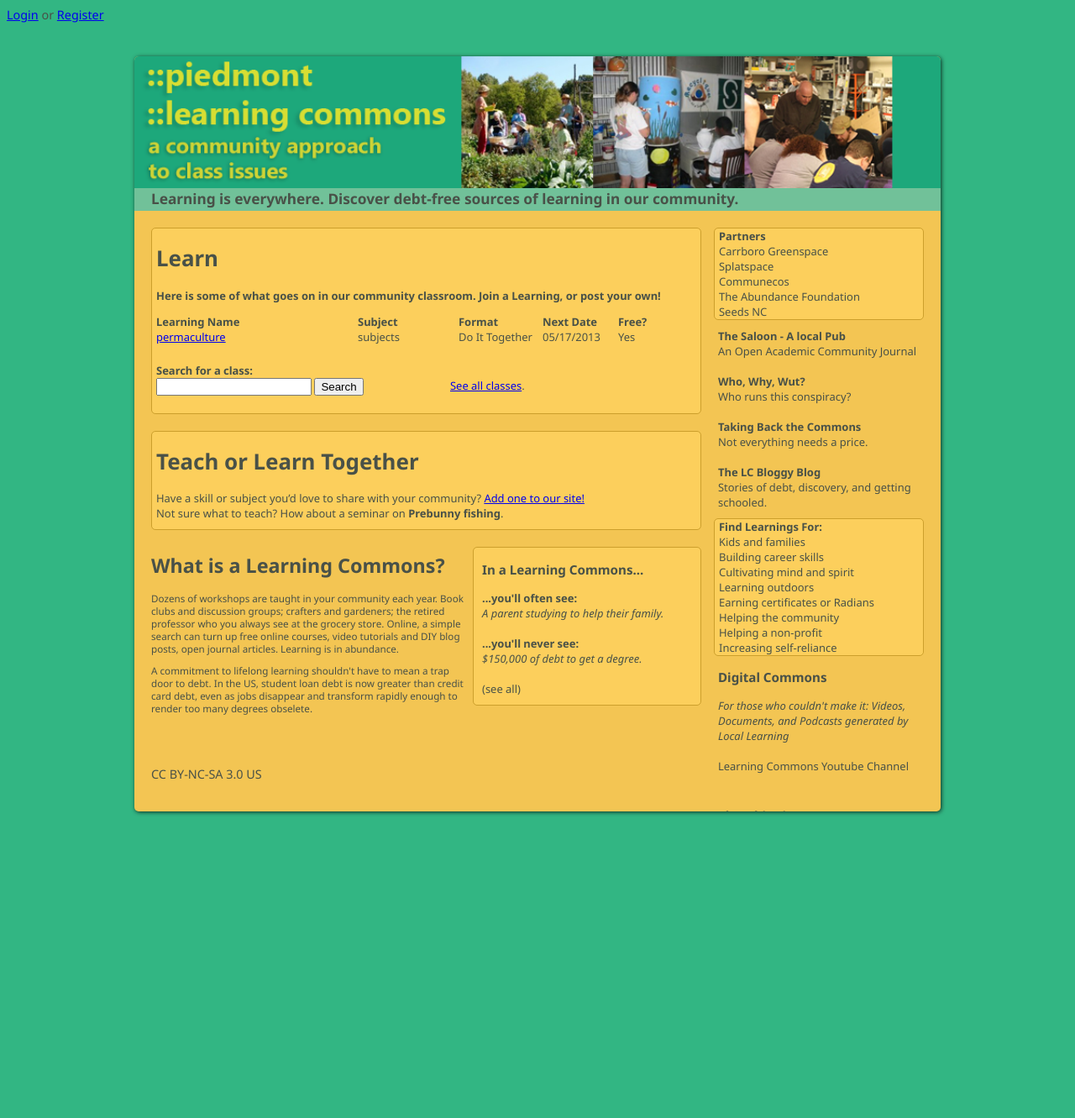
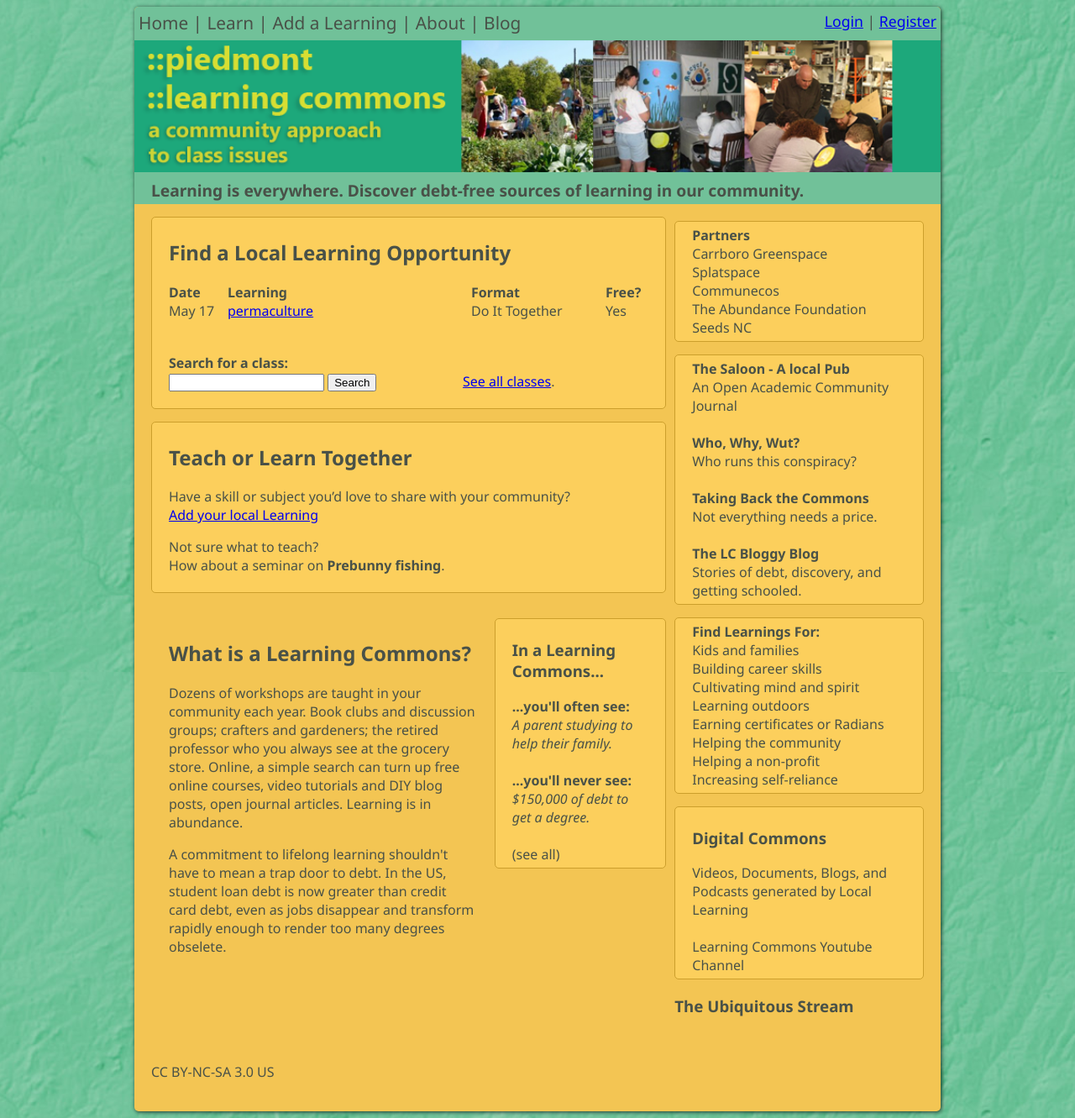
Before and after one commit to mpants/learningcommons, a Django app: page / in a window 1280 px wide. Shown: the whole page at 84% size. Before the commit the page ends 970 px from the top, so only its background shows below. Run offline with Django 3.2, Linux system fonts and the light colour scheme; data comes from the database, SQL or seed files in the repository; parts of the project's set-up code (start-up, migrations or seed data) failed here and were passed over.

Commit message:
Steps towards responsive design, consolidation of classes, beginning nav bar, bkg, etc.

```diff
--- a/learningcommons/templates/base.html
+++ b/learningcommons/templates/base.html
@@ -21,24 +21,35 @@
 	</head>
 
 	<body>
-		<div id="meta">
-			{% if user.is_authenticated %}
+		<div id="wrapper">
+			<header>
+
+				<div id="top-nav">
+				<div id="nav-links">
+				Home |
+				Learn |
+				Add a Learning |
+				About |
+				Blog
+				</div>
+				<div id="nav-meta-links">
+
+					{% if user.is_authenticated %}
 			{{ user.username }} | <a href="../logout">Logout</a>
 			{% else %}
-			<a href="{% url django.contrib.auth.views.login %}?next={{request.path}}">Login</a> or <a href="/register">Register</a>
+			<a href="{% url "django.contrib.auth.views.login" %}?next={{request.path}}">Login</a> | <a href="/register">Register</a>
 			{% endif %}
-		</div>
-		<div id="wrapper">
-			<header>
-			<div id="header">
+			</div>
+				</div>
+
 				<div id="logo">
 					<a href="/"><img src="{{ STATIC_URL }}img/piedmont-learning-commons.png" width="100%"/></a>
 				</div>
+                <div id="intro-text">
+				<strong>Learning is everywhere.  Discover debt-free sources of learning in our community.</strong>
+				</div>
 
-			</div>
-			<div id="intro-text">
-				<strong>Learning is everywhere.  Discover debt-free sources of learning in our community.</strong>
-			</div>
+
 			</header>
 			{% block content %}{% endblock %}
 			{% block footer %}
--- a/learningcommons/templates/home.html
+++ b/learningcommons/templates/home.html
@@ -3,49 +3,47 @@
 {% block title %}Piedmont Learning Commons | A Free Community Approach To Class{% endblock %}
 
 {% block content %}
-<div id="main">
+<div id="content">
 
-	<div class="classes-listing">
-		<div id="learn-area">
-			<h1>Learn</h1>
-			<p>
-				<strong>Here is some of what goes on in our community classroom.  Join a Learning, or post your own!</strong>
-			</p>
+	<div class="col-2-3">
+		<div class="rounded-box">
+			<h2>Find a Local Learning Opportunity</h2>
 			<strong>
 			<div class="class-listing">
+				<div class="class-nextdate">
+					Date
+				</div>
 				<div class="class-name">
-					Learning Name
-				</div>
-				<div class="class-subject">
-					Subject
+					Learning
 				</div>
 				<div class="class-format">
 					Format
 				</div>
-				<div class="class-nextdate">
-					Next Date
-				</div>
+
 				<div class="class-isfree">
 					Free?
 				</div>
-			</div> </strong>
+
+			</div>
+			</strong>
+			<br>
+
 			{% for class in classes %}
 			<div class="class-listing">
+				<div class="class-nextdate">
+					{{ class.classnextdate|date:"M d" }}
+				</div>
 				<div class="class-name">
 					<a href='viewlearning/{{ class.classurl }}'>{{ class }}</a>
-				</div>
-				<div class="class-subject">
-					{{ class.classsubject }}
 				</div>
 				<div class="class-format">
 					{{ class.get_classformat_display }}
 				</div>
-				<div class="class-nextdate">
-					{{ class.classnextdate|date:"SHORT_DATE_FORMAT" }}
-				</div>
+
 				<div class="class-isfree">
 					{{ class.classisfree }}
 				</div>
+
 			</div>
 			<br/>
 			{% endfor %}
@@ -67,16 +65,15 @@
 				</div>
 			</div>
 		</div>
-		<div id="teach-area">
-			<h1>Teach or Learn Together</h1>
-			Have a skill or subject you’d love to share with your community?
-			<a href="submitlearning/">Add one to our site!</a>
-			<br/>
-
-			Not sure what to teach?  How about a seminar on <strong>{{ suggestion }}</strong>.
+		<div id="teach-area" class="rounded-box">
+			<h2>Teach or Learn Together</h2>
+			<p>Have a skill or subject you’d love to share with your community?
+			</b><br><a href="submitlearning/">Add your local Learning</a>
+			</p>
+	        <p>Not sure what to teach?<br>  How about a seminar on <strong>{{ suggestion }}</strong>.</p>
 		</div>
-		<div id="about">
-			<h1>What is a Learning Commons?</h1>
+		<div id="about" class="clear-box col-2-3">
+			<h2>What is a Learning Commons?</h2>
 			<p>
 				Dozens of workshops are taught in your community each year.  Book clubs and discussion groups; crafters and gardeners; the retired professor who you always see at the grocery store.  Online, a simple search can turn up free online courses, video tutorials and DIY blog posts, open journal articles.  Learning is in abundance.
 			</p>
@@ -84,7 +81,7 @@
 				A commitment to lifelong learning shouldn't have to mean a trap door to debt.  In the US, student loan debt is now greater than credit card debt, even as jobs disappear and transform rapidly enough to render too many degrees obselete.
 			</p>
 		</div>
-		<div id="likely-never-see">
+		<div id="likely-never-see" class="rounded-box col-1-3">
 			<h3>In a Learning Commons...</h3>
 			<div id="likely-see">
 				<strong>...you'll often see:</strong>
@@ -104,8 +101,9 @@
 			</div>
 		</div>
 	</div>
-	<div id="sidebar">
-		<div id="partners">
+	<div class="col-1-3">
+		<div id="sidebar">
+		<div id="partners" class="rounded-box">
 			<strong>Partners</strong>
 			<br/>
 			Carrboro Greenspace
@@ -120,7 +118,7 @@
 			<br/>
 		</div>
 
-		<div id="nav">
+		<div id="nav" class="rounded-box">
 			<strong>The Saloon - A local Pub</strong>
 			<br/>
 			An Open Academic Community Journal
@@ -141,7 +139,7 @@
 			<br/>
 		</div>
 
-		<div id="learning-icons">
+		<div id="learning-icons" class="rounded-box">
 			<strong>Find Learnings For:</strong><br/>
 			Kids and families<br/>
 			Building career skills<br/>
@@ -152,9 +150,9 @@
 			Helping a non-profit<br/>
 			Increasing self-reliance<br/>
 		</div>
-		<div id="digital-commons">
+		<div id="digital-commons" class="rounded-box">
 			<h3>Digital Commons</h3>
-			<em>For those who couldn't make it: Videos, Documents, and Podcasts generated by Local Learning</em>
+			Videos, Documents, Blogs, and Podcasts generated by Local Learning
 			<br/>
 			<br/>
 			Learning Commons Youtube Channel
@@ -163,6 +161,7 @@
 		<div id="feed">
 			<h3>The Ubiquitous Stream</h3>
 		</div>
+		</div>
 	</div>
 
 </div>
--- a/ourschool/static/css/style.css
+++ b/ourschool/static/css/style.css
@@ -1,14 +1,19 @@
 body {
-	background: rgb(50,182,131);
+	background: url('../img/piedmont-terrain-bkg.jpg') no-repeat fixed center center / cover transparent;
 	font-family: 'Noto Sans', sans-serif;
 	color: #495148;
-	font-size: .9em;
 }
+
+*, *:after, *:before {
+  -webkit-box-sizing: border-box;
+  -moz-box-sizing: border-box;
+  box-sizing: border-box;
+}
+
 #wrapper {
 	width: 960px;
 	margin-left: auto;
 	margin-right: auto;
-	margin-top: 40px;
 	background: #f3c553;
 	min-height: 750px;
 	overflow-y:hidden;
@@ -22,13 +27,40 @@ body {
 	box-shadow: 1px 1px 5px 0px rgba(0,0,0,0.75);
 }
 
-#header {
-	width: 100%;
-	height: 155px;
+header {
+	position:relative;
+	top:0px;
+	background: #71c199;
+}
+
+#top-nav
+{
+	padding:5px;
+	height:40px;
+
+}
+
+#nav-links
+{
+	float:left;
+	font-size:1.3em;
+}
+
+#nav-meta-links
+{
+	float:right;
+	font-size:1.1em;
 }
 
 #logo {
 	width: 100%;
+}
+
+#intro-text {
+	font-size: 1.2em;
+	padding-left: 20px;
+	padding-top: 3px;
+	padding-bottom: 3px;
 }
 
 #footer {
@@ -37,55 +69,57 @@ body {
 	padding: 20px;
 }
 
-#intro-text {
-	font-size: 1.2em;
-	background: #71c199;
-	padding-left: 20px;
-	padding-top: 3px;
-	padding-bottom: 3px;
-}
 
-#main {
+
+#content {
 	margin-left: 20px;
 	margin-right: 20px;
 }
 
 #main-fullwidth {
-	margin:20px;
+	margin-left: 20px;
+	margin-right: 20px;
 }
 
-#learn-area {
+
+
+.col-2-3 {
+    float:left;
+	width:66.66%;
+}
+
+.col-1-3 {
+	float: left;
+	width:33.33%;
+}
+
+#sidebar {
+	margin-left:10px;
+	margin-top:20px;
+}
+
+.rounded-box
+{
 	border-radius: 5px 5px 5px 5px;
 	-moz-border-radius: 5px 5px 5px 5px;
 	-webkit-border-radius: 5px 5px 5px 5px;
 	border: 1px solid #cC9F2C;
-	padding-bottom: 40px;
-	padding-right: 5px;
-	padding-left: 5px;
-	margin-bottom: 20px;
-	margin-top: 20px;
+	padding:5px 20px;
+	margin:15px 0;
 	background: #fCcF5C;
 }
 
-#teach-area {
-
-	background: #fCcF5C;
-	width: 648px;
-	float: left;
-	border-radius: 5px 5px 5px 5px;
-	-moz-border-radius: 5px 5px 5px 5px;
-	-webkit-border-radius: 5px 5px 5px 5px;
-	border: 1px solid #cC9F2C;
-	padding-bottom: 10px;
-	padding-left: 5px;
-	margin-bottom: 10px;
+.clear-box
+{
+	padding:5px 21px;
+	margin:15px 0;
 }
 
 #search-and-see-all
 {
 	width:100%;
 	margin-top:40px;
-	padding-bottom:20px;
+	padding-bottom:60px;
 }
 #search-area {
 	float:left;
@@ -96,79 +130,20 @@ body {
 	float:left;
 }
 
-#about {
-	font-size: .9em;
-	clear: both;
-	width: 383px;
-	float: left;
-}
 
-#likely-never-see {
-	float: left;
-	width: 250px;
-	border-radius: 5px 5px 5px 5px;
-	-moz-border-radius: 5px 5px 5px 5px;
-	-webkit-border-radius: 5px 5px 5px 5px;
-	border: 1px solid #cC9F2C;
-	padding-left: 10px;
-	padding-right: 10px;
-	margin-top: 10px;
-	background: #fCcF5C;
-	padding-bottom: 10px;
-}
 
 /* sidebar blocks */
 
-#sidebar {
-	width: 250px;
-	height: 600px;
-	float: left;
-	font-size: .9em;
-	margin-left: 10px;
-	margin-top: 20px;
-}
 
-#nav {
-	margin-top: 10px;
-	padding-left: 5px;
-	margin-bottom:10px;
-}
-
-#digital-commons {
-	height: 150px;
-	padding-left: 5px;
-}
-
-#partners {
-	border-radius: 5px 5px 5px 5px;
-	-moz-border-radius: 5px 5px 5px 5px;
-	-webkit-border-radius: 5px 5px 5px 5px;
-	border: 1px solid #cC9F2C;
-	padding-left: 5px;
-	background: #fCcF5C;
-}
-#learning-icons {
-	border-radius: 5px 5px 5px 5px;
-	-moz-border-radius: 5px 5px 5px 5px;
-	-webkit-border-radius: 5px 5px 5px 5px;
-	border: 1px solid #cC9F2C;
-	padding-left: 5px;
-	background: #fCcF5C;
-}
-
-#feed {
-	height: 100px;
-	padding-left: 5px;
-}
 
 /* class listings */
 
 .class-listing {
-	width: 670px;
+	width:100%;
 }
 
 .class-name {
-	width: 230px;
+	width: 280px;
 	float: left;
 	overflow: hidden;
 	white-space: nowrap;
@@ -177,7 +152,8 @@ body {
 }
 
 .class-format {
-	width: 100px;
+	width: 130px;
+	margin-right:30px;
 	float: left;
 	overflow: hidden;
 	white-space: nowrap;
@@ -194,15 +170,11 @@ body {
 }
 
 .class-isfree {
-	width: 70px;
-	float: left;
-	overflow: hidden;
-	white-space: nowrap;
-	text-overflow: ellipsis;
+	float:left;
 }
 
 .class-nextdate {
-	width: 90px;
+	width: 70px;
 	float: left;
 }
 
```
Also changed, not shown: ourschool/static/img/piedmont-terrain-bkg.jpg (added), ourschool/static/img/piedmont-watercolor.jpg (added), ourschool/static/img/piedmont-watercolor.png (added).
